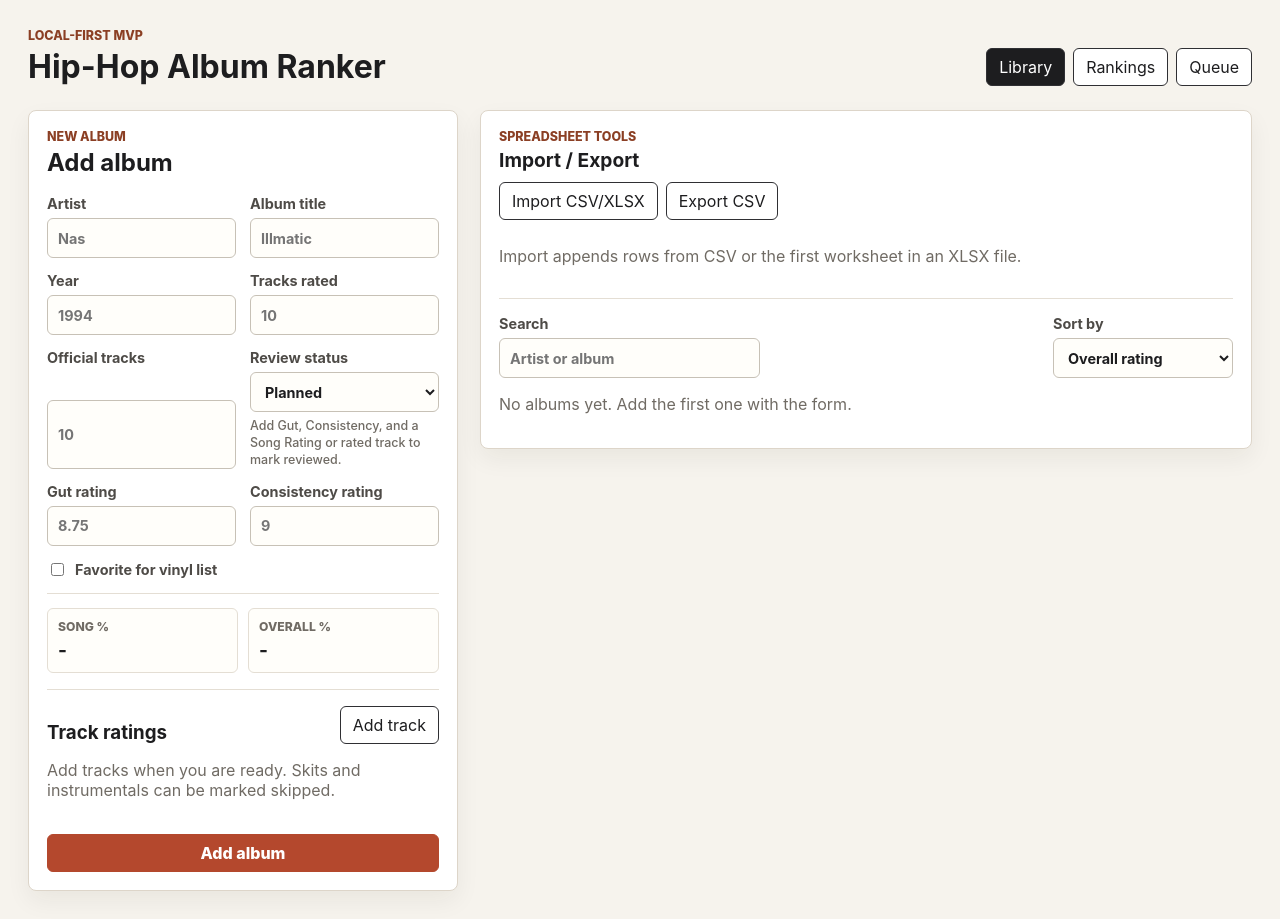
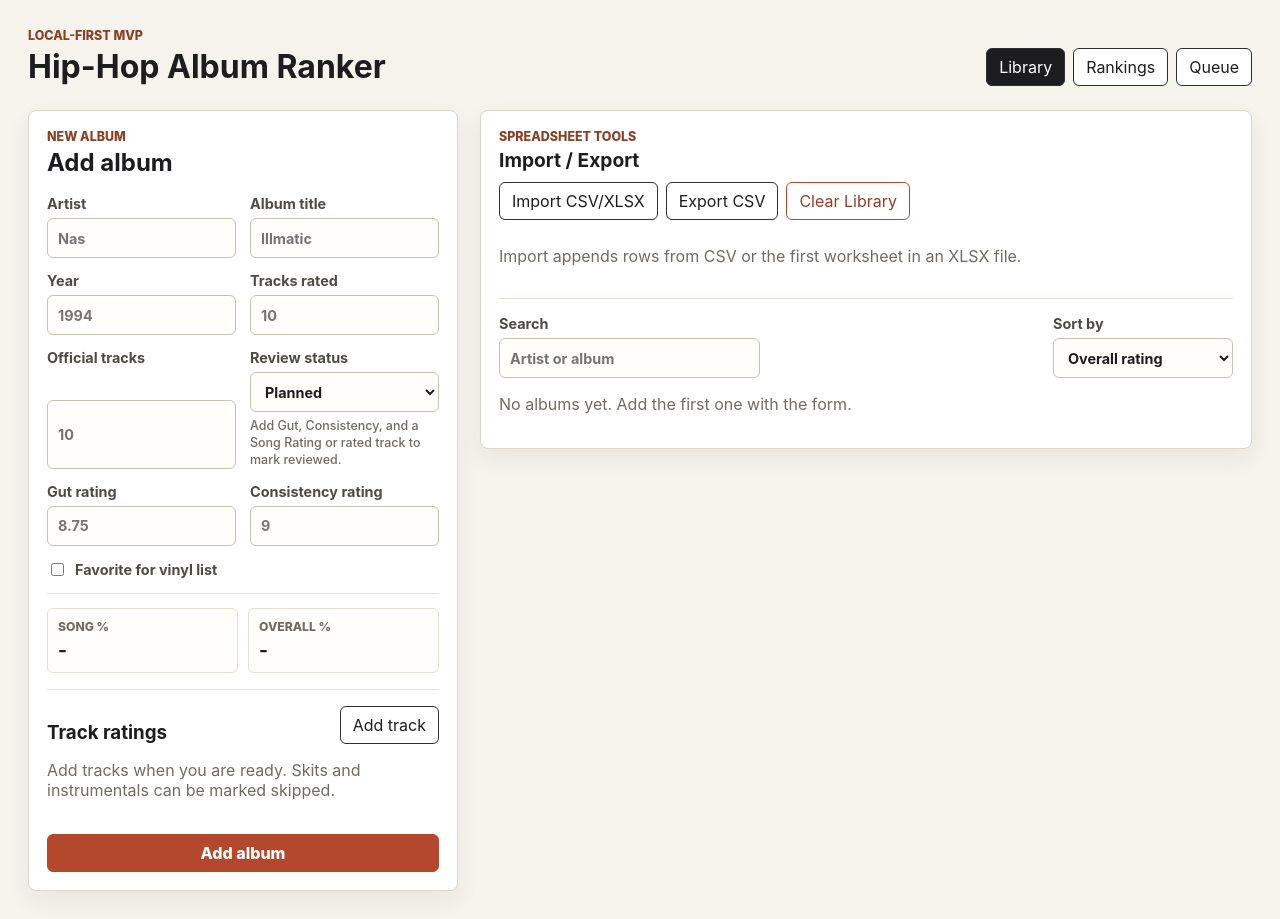
Before and after one commit to DevDragon14/Rating-System-App, a React (Vite) app: page / in a window 1280 px wide. Built offline with nearby package versions, Linux system fonts and the light colour scheme.

Commit message:
Add confirmed library reset control

```diff
--- a/src/App.tsx
+++ b/src/App.tsx
@@ -101,6 +101,19 @@ function App() {
     return { importedCount, duplicateCount };
   }
 
+  function clearLibrary() {
+    const confirmed = window.confirm(
+      "Clear all saved albums from this browser? Export a CSV first if you want a backup.",
+    );
+
+    if (!confirmed) {
+      return;
+    }
+
+    setAlbums([]);
+    setEditingAlbumId(null);
+  }
+
   return (
     <main className="app-shell">
       <header className="app-header">
@@ -129,7 +142,11 @@ function App() {
         />
 
         <section className="table-area">
-          <ImportExportControls albums={albums} onImport={importAlbums} />
+          <ImportExportControls
+            albums={albums}
+            onClearLibrary={clearLibrary}
+            onImport={importAlbums}
+          />
           <SearchAndSort
             searchText={searchText}
             sortKey={sortKey}
--- a/src/components/ImportExportControls.tsx
+++ b/src/components/ImportExportControls.tsx
@@ -8,6 +8,7 @@ import type { Album } from "../types/album";
 
 type ImportExportControlsProps = {
   albums: Album[];
+  onClearLibrary: () => void;
   onImport: (albums: Album[]) => {
     importedCount: number;
     duplicateCount: number;
@@ -16,6 +17,7 @@ type ImportExportControlsProps = {
 
 export function ImportExportControls({
   albums,
+  onClearLibrary,
   onImport,
 }: ImportExportControlsProps) {
   const fileInputRef = useRef<HTMLInputElement | null>(null);
@@ -103,6 +105,14 @@ export function ImportExportControls({
         <button type="button" onClick={exportCsv} disabled={albums.length === 0}>
           Export CSV
         </button>
+        <button
+          className="danger"
+          type="button"
+          onClick={onClearLibrary}
+          disabled={albums.length === 0}
+        >
+          Clear Library
+        </button>
       </div>
 
       <input
```
Also changed, not shown: 1 other file (tests, documents, lock files or other folders).
